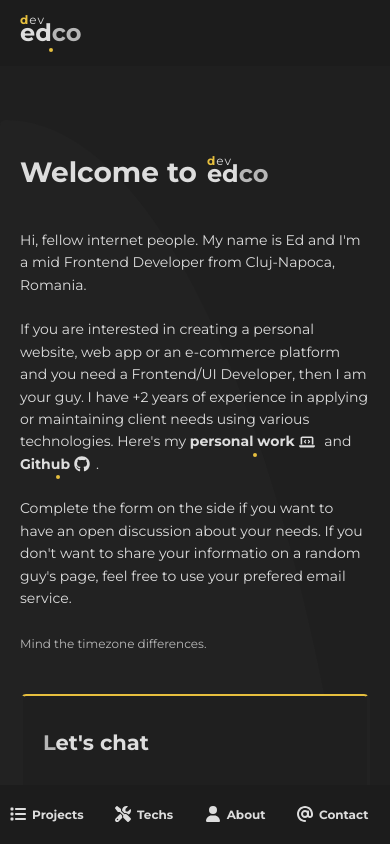
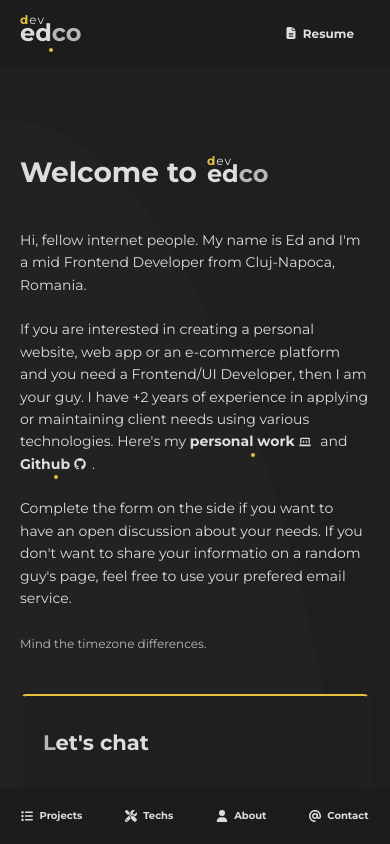
Before and after one commit to tasca-eduard/devedco, a Next.js app in the folder src/: page / in a window 390 px wide. Shown: the top 844 px of the page. Built offline with nearby package versions, Linux system fonts and the light colour scheme; a web font is replaced by a local one.

Commit message:
Alignment issue mobile

```diff
--- a/src/components/Header/Header.tsx
+++ b/src/components/Header/Header.tsx
@@ -61,6 +61,17 @@ export default function Header() {
             >
               <Logo />
             </ActiveLink>
+            <div className="nav-item hide-desktop">
+              <button
+                className="nav-link"
+                onClick={() => print()}
+              >
+                <span>
+                  <FontAwesomeIcon icon={faFileLines} />
+                  Resume
+                </span>
+              </button>
+            </div>
             <ul className="menu desktop">
               <li className="nav-item">
                 <ActiveLink
@@ -182,17 +193,6 @@ export default function Header() {
             </span>
           </ActiveLink>
         </li>
-        <li className="nav-item hide-mobile">
-          <button
-            className="nav-link"
-            onClick={() => print()}
-          >
-            <span>
-              <FontAwesomeIcon icon={faFileLines} />
-              Resume
-            </span>
-          </button>
-        </li>
       </ul>
     </div>
   )
--- a/src/scss/components/_menu.scss
+++ b/src/scss/components/_menu.scss
@@ -38,13 +38,10 @@
 
     &.mobile {
       display: flex;
-    }
-  }
 
-  @media screen and (max-width: 576px) {
-    &.mobile {
       .nav-link {
-        padding: 20px 10px;
+        padding: 20px 6px;
+        font-size: 10px;
       }
     }
   }
--- a/src/scss/shared/_buttons.scss
+++ b/src/scss/shared/_buttons.scss
@@ -63,7 +63,9 @@ a {
     background: transparent;
     padding: 10px 16px;
     border-radius: 5px;
-    display: block;
+    display: flex;
+    justify-content: center;
+    align-items: center;
     font-size: 12px;
     flex-grow: 1;
     border: none;
--- a/src/scss/shared/_icons.scss
+++ b/src/scss/shared/_icons.scss
@@ -5,4 +5,12 @@
     height: 16px;
     padding-right: 6px;
   }
+
+  @media screen and (max-width: 767px) {
+    a &,
+    button & {
+      width: 12px;
+      height: 12px;
+    }
+  }
 }
```
Also changed, not shown: src/scss/main.scss (line endings or trailing spaces).
